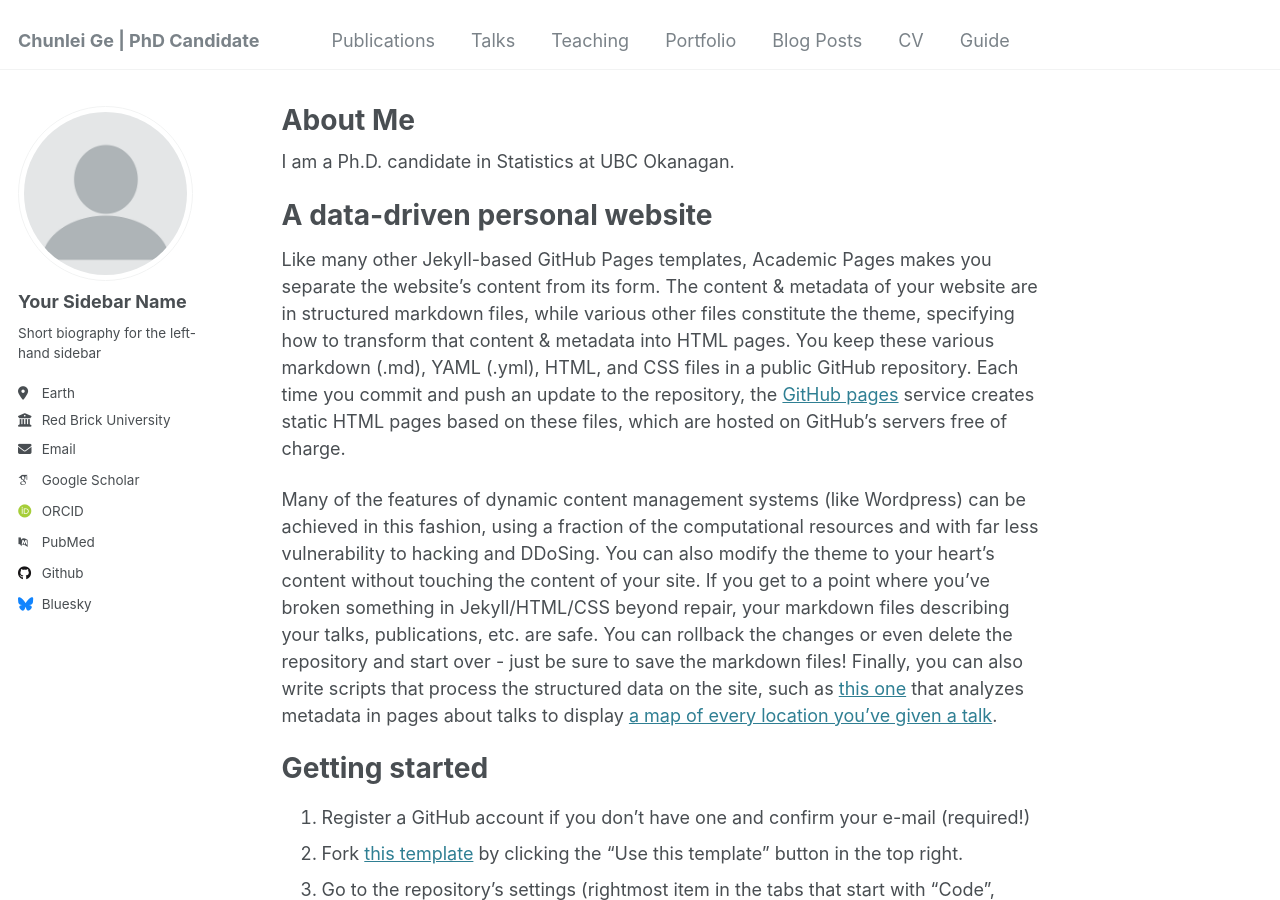
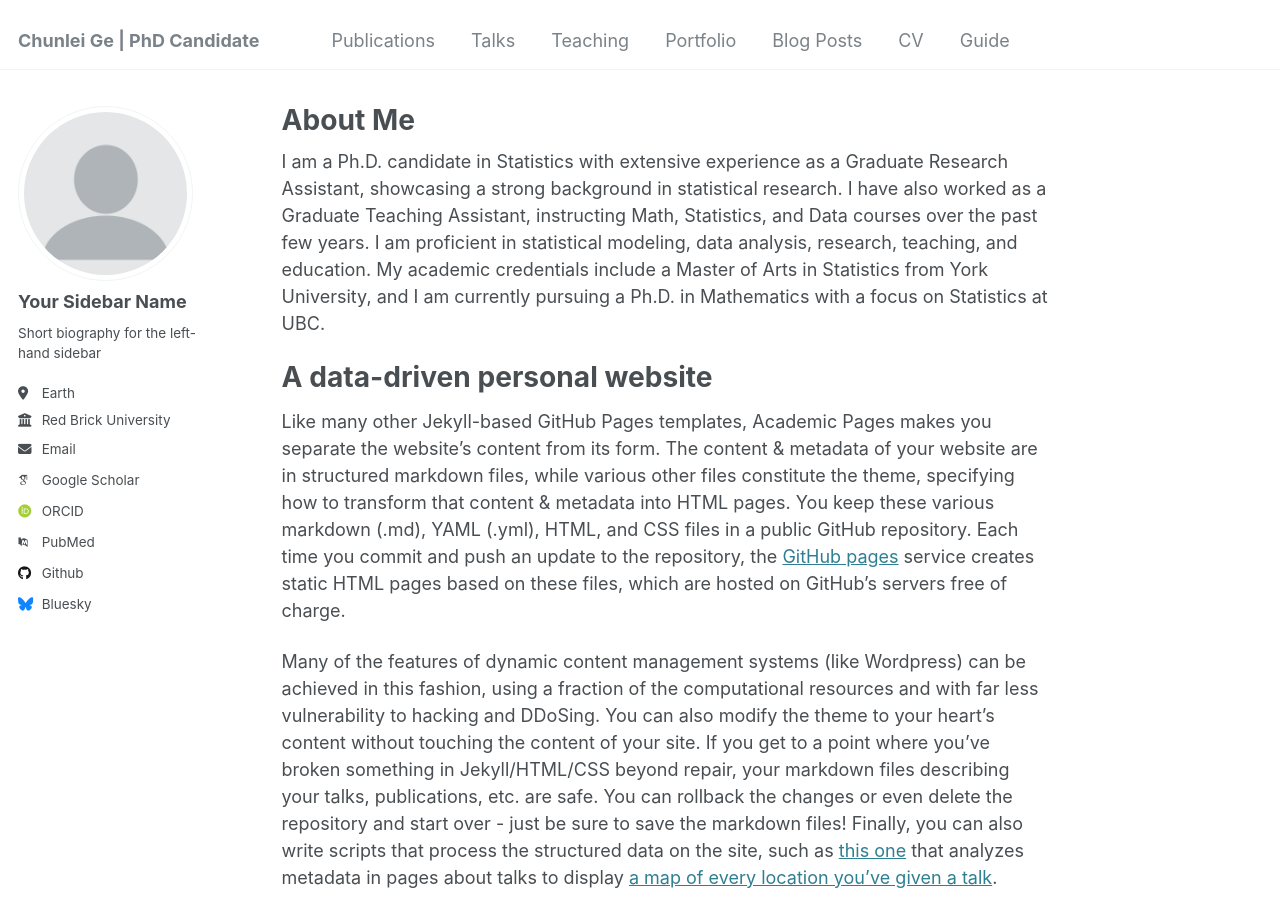
Before and after one commit to chunleige/chunleige.github.io, a Jekyll site: the page built from _pages/about.md, in a window 1280 px wide and 900 px high. Built offline with Jekyll 4.4.1, drawn with Linux system fonts in a browser that asks for light colours; some web fonts are replaced.

Commit message:
Update about.md

```diff
--- a/_pages/about.md
+++ b/_pages/about.md
@@ -7,7 +7,7 @@ redirect_from:
   - /about.html
 ---
 
-I am a Ph.D. candidate in Statistics at UBC Okanagan.
+I am a Ph.D. candidate in Statistics with extensive experience as a Graduate Research Assistant, showcasing a strong background in statistical research. I have also worked as a Graduate Teaching Assistant, instructing Math, Statistics, and Data courses over the past few years. I am proficient in statistical modeling, data analysis, research, teaching, and education. My academic credentials include a Master of Arts in Statistics from York University, and I am currently pursuing a Ph.D. in Mathematics with a focus on Statistics at UBC.
 
 A data-driven personal website
 ======
```
